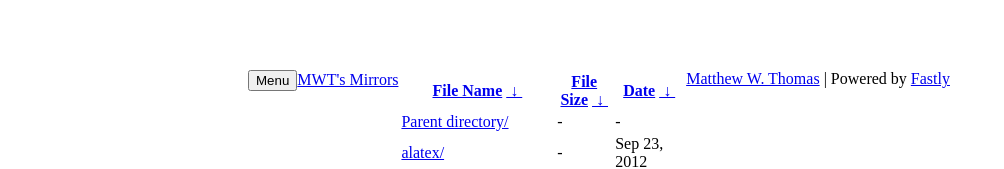
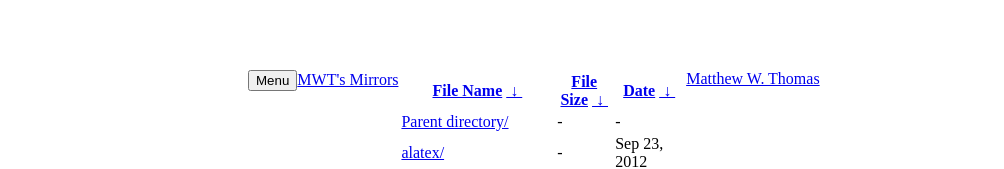
Before and after one commit to mirror-mwt/mwt-fancyindex-theme, a website: page index.html in a window 1280 px wide. Shown: the part 738-907 px from the top of the page, without its empty margins (0-1004 px from the left). Drawn offline with Linux system fonts and the light colour scheme; files that its build step writes are made by us from their sources; files whose address does not match are found by name.

Commit message:
remove fastly

```diff
--- a/index.html
+++ b/index.html
@@ -106,7 +106,7 @@
                 </div>
             </div>
             <footer class="text-center p-3 bg-light">
-                <a rel="author" href="https://www.matthewthom.as/">Matthew W. Thomas</a> | Powered by <a rel="nofollow" href="https://www.fastly.com/">Fastly</a>
+                <a rel="author" href="https://www.matthewthom.as/">Matthew W. Thomas</a>
             </footer>
         </div>
     </div>
```
Also changed, not shown: dist/footer.html.
